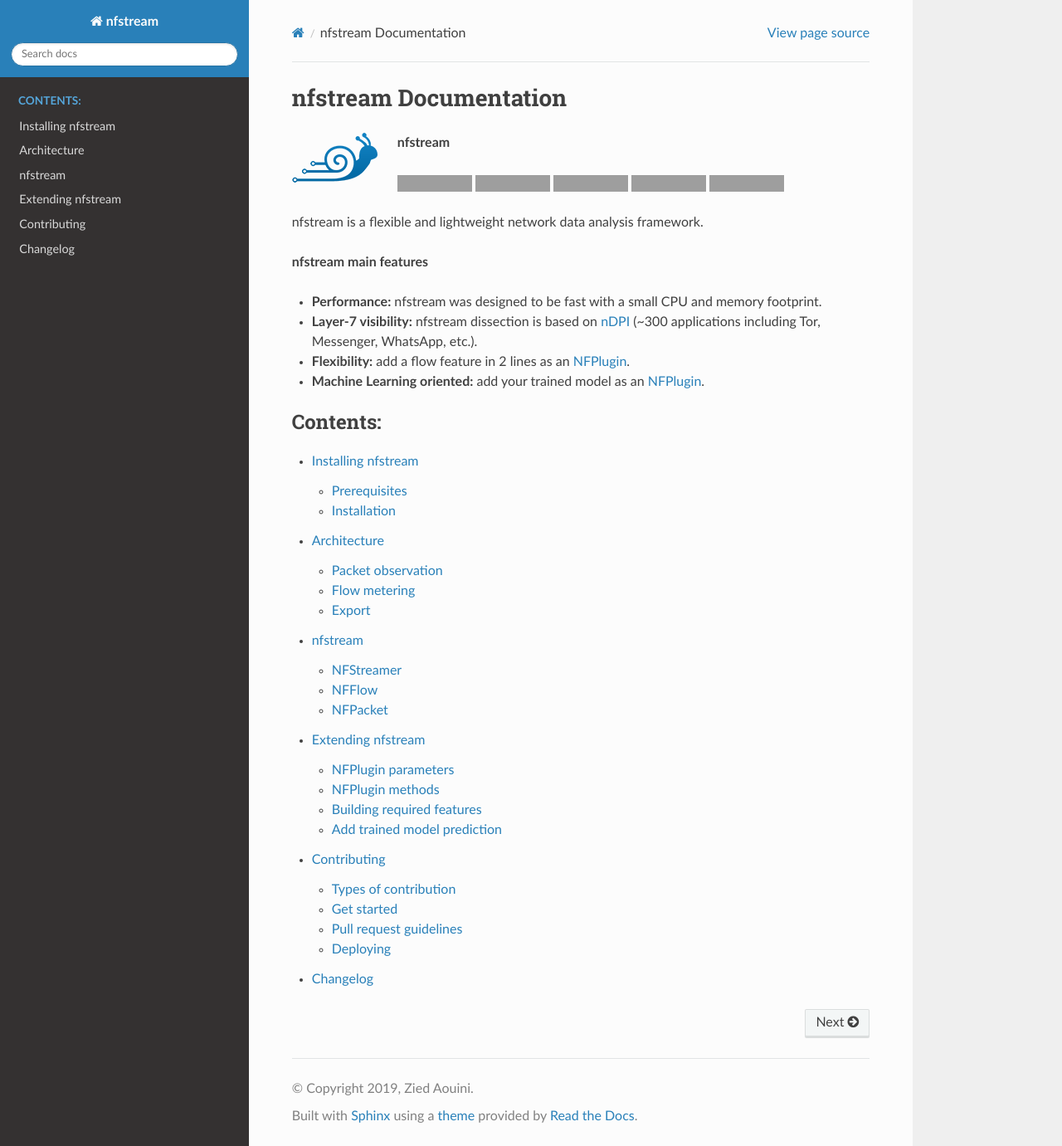
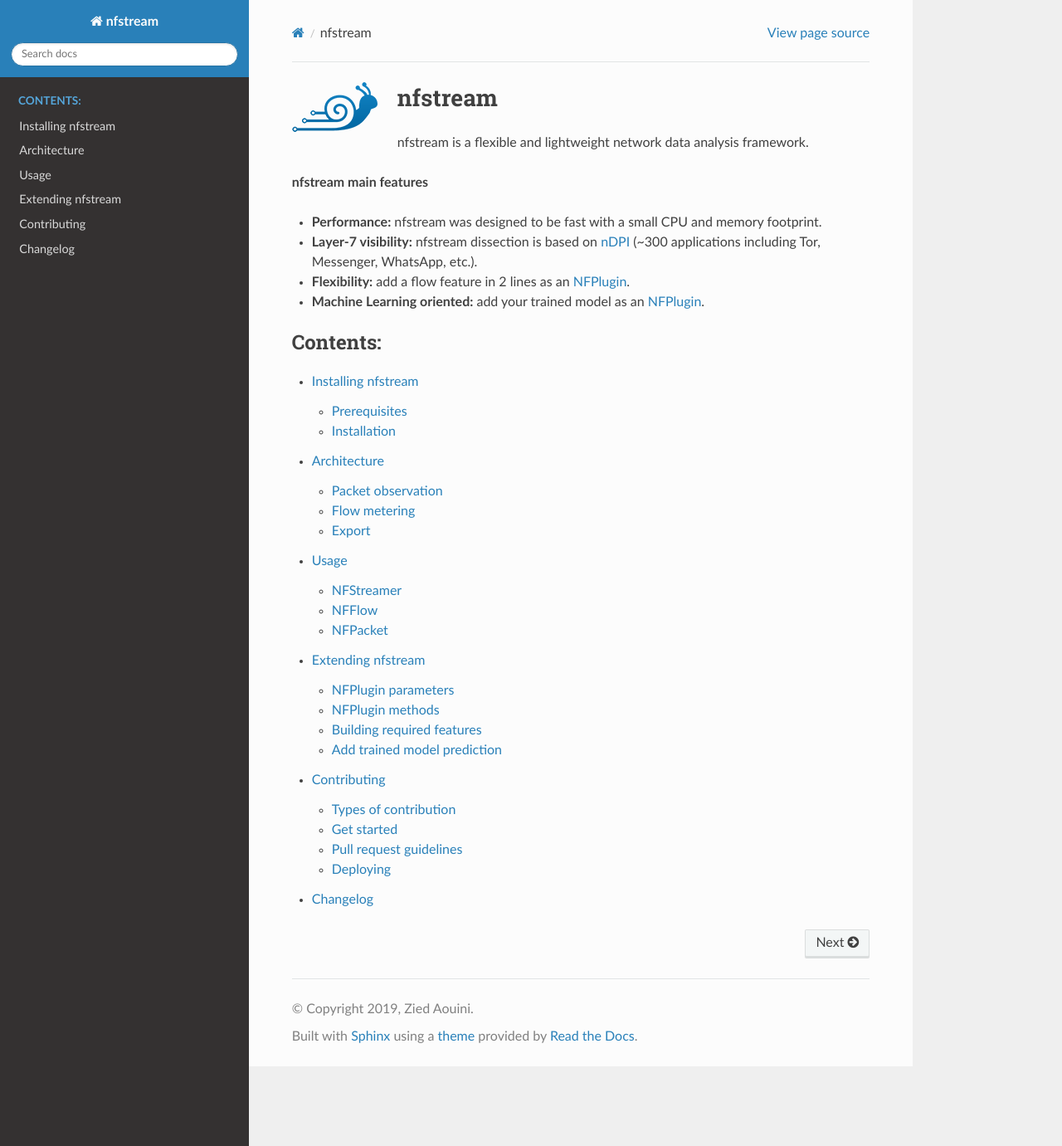
Before and after one commit to nfstream/nfstream, a Sphinx documentation site: the page built from docs/source/index.rst, in a window 1280 px wide and 1381 px high. Shown: the whole window at 83% size. Built offline with Sphinx 7.4.7 and the Read the Docs theme 2.0.0, drawn with Linux system fonts in a browser that asks for light colours; grey boxes are pictures that could not be loaded.

Commit message:
Fix typos.

```diff
--- a/docs/source/index.rst
+++ b/docs/source/index.rst
@@ -3,17 +3,14 @@
    You can adapt this file completely to your liking, but it should at least
    contain the root `toctree` directive.
 
-######################
-nfstream Documentation
-######################
+
 .. image:: asset/nfstream_logo.png
   :scale: 100%
   :align: left
 
-**nfstream**
-
-|release| |python| |pypy| |platform| |license|
-
+########
+nfstream
+########
 nfstream is a flexible and lightweight network data analysis framework.
 
 **nfstream main features**
@@ -30,22 +27,11 @@ nfstream is a flexible and lightweight network data analysis framework.
 
    installation
    architecture
-   nfstream
+   usage
    plugins
    contributing
    changelog
 
 
-.. |release| image:: https://img.shields.io/pypi/v/nfstream.svg
-              :target: https://pypi.python.org/pypi/nfstream
-.. |python| image:: https://img.shields.io/badge/python-3.6+-blue.svg
-               :target: https://travis-ci.org/aouinizied/nfstream
-.. |pypy| image:: https://img.shields.io/badge/pypy-7.1+-blue.svg
-            :target: https://travis-ci.org/aouinizied/nfstream
-.. |license| image:: https://img.shields.io/badge/license-LGPLv3-blue.svg
-               :target: LICENSE
-.. |platform| image:: https://img.shields.io/badge/platform-linux%20%7C%20macos-blue
-               :target: https://travis-ci.org/aouinizied/nfstream
-
 .. _nDPI: https://www.ntop.org/products/deep-packet-inspection/ndpi/
 .. _NFPlugin: https://nfstream.readthedocs.io/en/latest/plugins.html
--- a/docs/source/nfstream.rst
+++ b/docs/source/usage.rst
@@ -1,6 +1,6 @@
-########
-nfstream
-########
+#####
+Usage
+#####
 
 
 Dealing with a big pcap file and just want to aggregate it as network flows?
```
